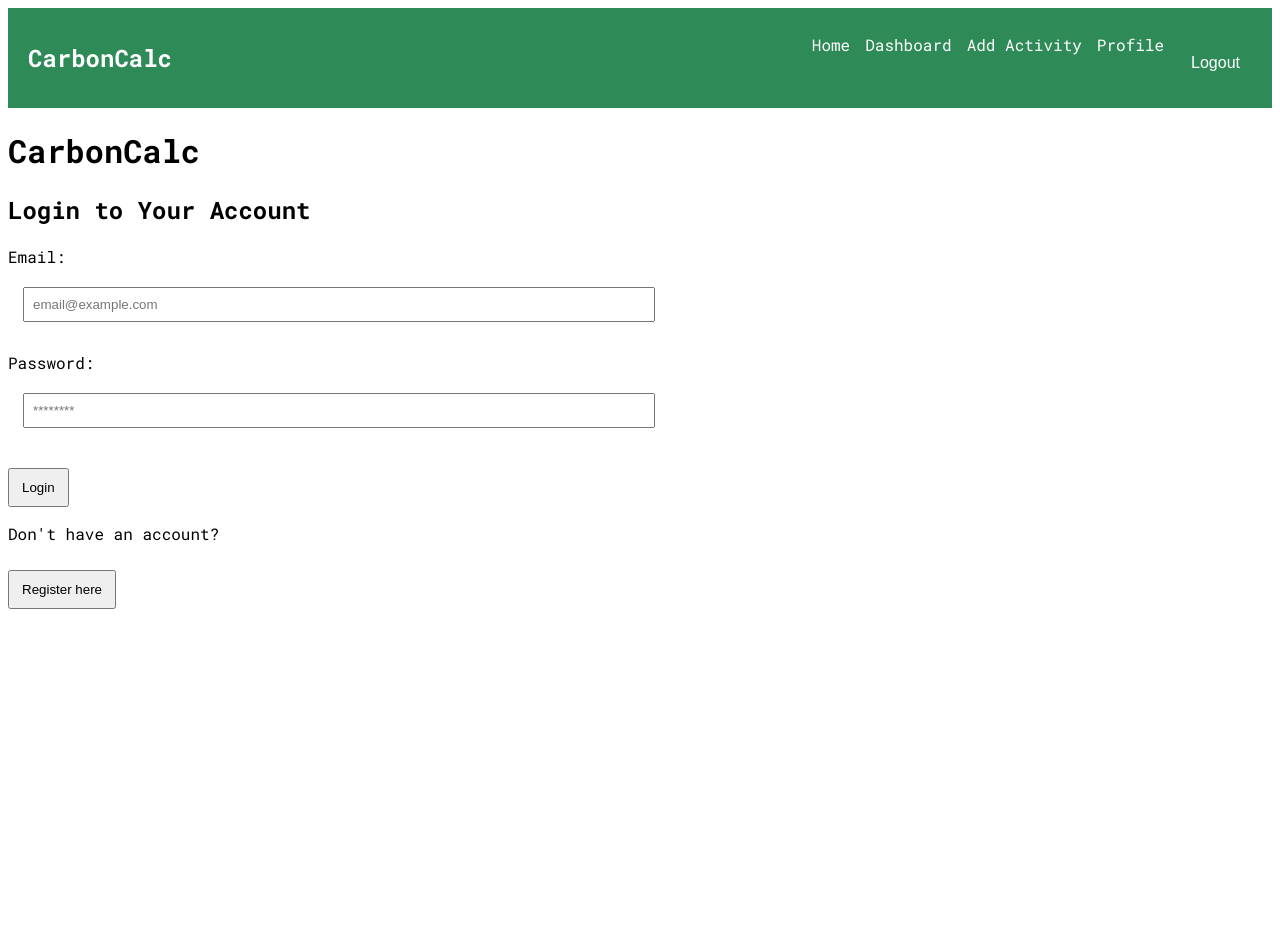
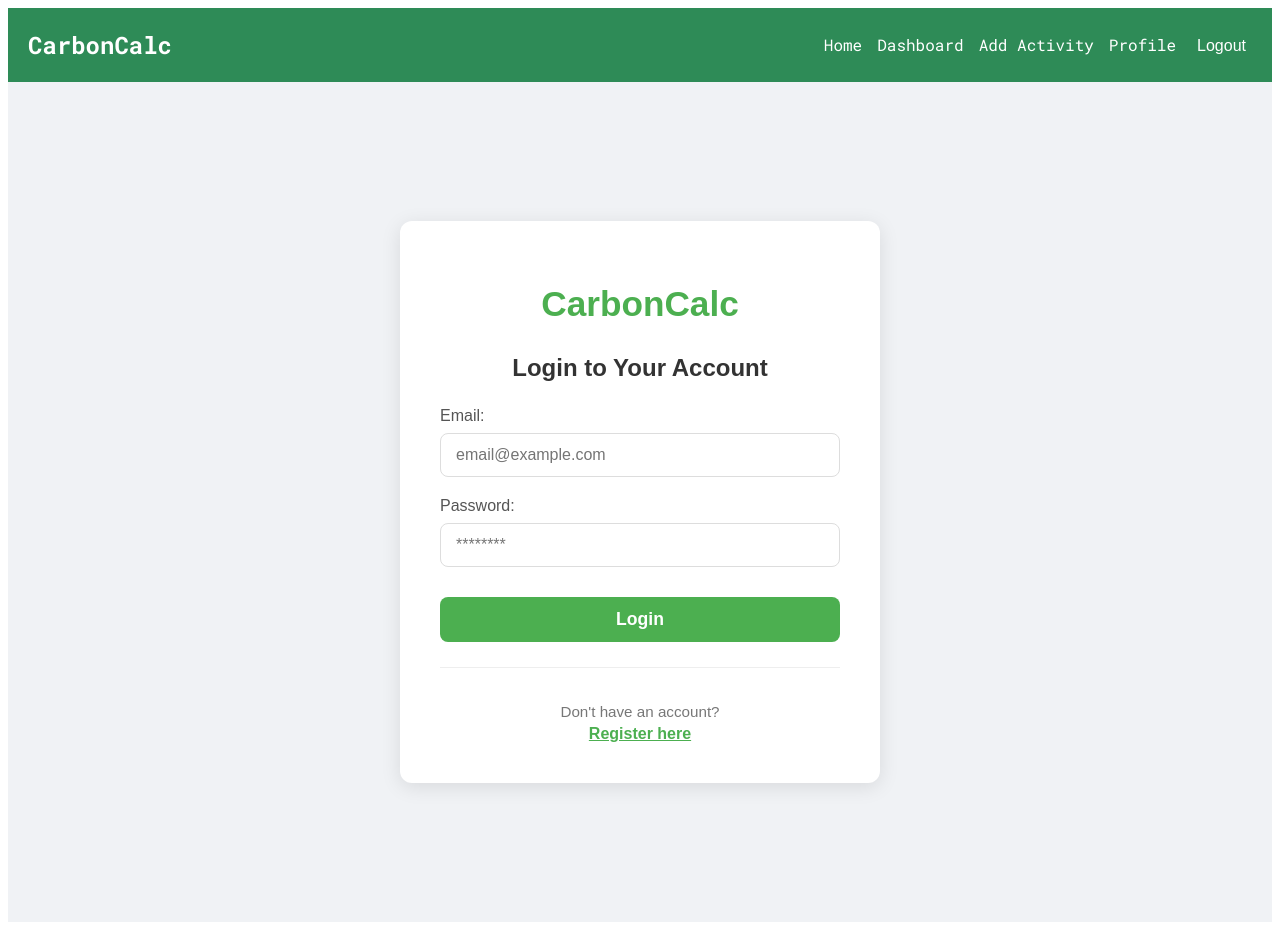
Before and after one commit to sdg877/carbon_calculator_fe, a Next.js app: page /identity in a window 1280 px wide. Before the commit the page ends 800 px from the top, so only its background shows below. Built offline with nearby package versions, Linux system fonts and the light colour scheme; no server answers; sample sign-in values are in the browser's storage.

Commit message:
Update to auth page form.

```diff
--- a/src/styles/forms.css
+++ b/src/styles/forms.css
@@ -1,138 +1,140 @@
-.formContainer {
-  max-width: 200px;
-  margin: 2rem auto;
-  padding: 2rem;
-  border: 1px solid #ccc;
-  border-radius: 10px;
-  background-color: #f9f9f9;
-  font-family: sans-serif;
+
+.auth-page-background {
+    min-height: 100vh;
+    display: flex;
+    justify-content: center;
+    align-items: center;
+    padding: 20px;
+    background-color: #f0f2f5;
+    font-family: 'Arial', sans-serif;
 }
 
-.inputField {
-  width: 60%;
-  padding: 0.5rem;
-  margin-bottom: 1rem;
-  border-radius: 5px;
-  border: 1px solid #ccc;
-  font-size: 1rem;
+/* --- The Auth Card (Login/Register Box) --- */
+.auth-card {
+    background: #ffffff;
+    padding: 40px;
+    border-radius: 12px;
+    box-shadow: 0 4px 20px rgba(0, 0, 0, 0.1);
+    max-width: 400px;
+    width: 100%;
+    text-align: center;
 }
 
-.submitButton {
-  width: 100%;
-  padding: 0.7rem;
-  border: none;
-  border-radius: 5px;
-  background-color: #4caf50;
-  color: white;
-  font-size: 1rem;
-  cursor: pointer;
+.auth-title {
+    color: #4caf50;
+    font-size: 2.2rem;
+    margin-bottom: 30px;
+    font-weight: 700;
 }
 
-.submitButton:hover {
-  background-color: #45a049;
-}
-
-.error {
-  color: red;
-  margin-bottom: 1rem;
-}
-
-.footprint-container {
-  max-width: 600px;
-  margin: 40px auto;
-  padding: 20px;
-  border: 1px solid #ddd;
-  border-radius: 8px;
-  background: #f9f9f9;
-}
-
-.footprint-container h1 {
-  text-align: center;
-  margin-bottom: 20px;
+/* --- Form Styling --- */
+.auth-form h2 {
+    font-size: 1.5rem;
+    color: #333;
+    margin-bottom: 25px;
+    font-weight: 600;
 }
 
 .form-group {
-  margin-bottom: 15px;
+    margin-bottom: 20px;
+    text-align: left;
 }
 
-label {
-  display: block;
-  margin-bottom: 5px;
+.auth-form label {
+    display: block;
+    margin-bottom: 8px;
+    font-weight: 500;
+    color: #555;
 }
 
-input,
-select {
-  width: 50%;
-  padding: 8px;
-  margin: 15px;
-  box-sizing: border-box;
+.auth-form input {
+    width: 100%;
+    padding: 12px 15px;
+    border: 1px solid #ddd;
+    border-radius: 8px;
+    box-sizing: border-box;
+    font-size: 1rem;
+    transition: border-color 0.3s, box-shadow 0.3s;
 }
 
-button {
-  padding: 10px 12px;
-  cursor: pointer;
-  margin-top: 10px;
+.auth-form input:focus {
+    border-color: #4caf50;
+    box-shadow: 0 0 0 3px rgba(76, 175, 80, 0.2);
+    outline: none;
 }
 
-.error {
-  margin-top: 20px;
-  color: red;
+/* --- Buttons --- */
+.primary-button {
+    width: 100%;
+    padding: 12px;
+    border: none;
+    border-radius: 8px;
+    background-color: #4caf50; /* Primary button colour */
+    color: white;
+    font-size: 1.1rem;
+    font-weight: 600;
+    cursor: pointer;
+    transition: background-color 0.3s, transform 0.1s;
+    margin-top: 10px;
 }
 
-.modal {
-  margin-top: 20px;
-  padding: 15px;
-  background: #e6ffe6;
-  border: 1px solid #b2ffb2;
-  border-radius: 5px;
+.primary-button:hover {
+    background-color: #45a049;
 }
 
-.modal-overlay {
-  position: fixed !important;
-  top: 0;
-  left: 0;
-  width: 100vw;
-  height: 100vh;
-  background: rgba(0, 0, 0, 0.6) !important;
-  display: flex;
-  justify-content: center;
-  align-items: center;
-  z-index: 9999 !important;
+.primary-button:active {
+    transform: translateY(1px);
 }
 
-.modal-box {
-  background: lightgreen;
-  color: #333;
-  padding: 30px;
-  border-radius: 10px;
-  max-width: 500px;
-  width: 90%;
-  box-shadow: 0 4px 12px rgba(0, 0, 0, 0.15);
-  position: relative;
-  z-index: 10000 !important;
+/* --- Toggle (Switch) Container --- */
+.toggle-container {
+    margin-top: 25px;
+    text-align: center;
+    border-top: 1px solid #eee;
+    padding-top: 20px;
 }
 
-.modal-close {
-  position: absolute;
-  top: 10px;
-  right: 10px;
-  background: none;
-  border: none;
-  font-size: 24px;
-  cursor: pointer;
-  line-height: 1;
-  color: #555;
+.toggle-container p {
+    margin-bottom: 5px;
+    color: #777;
+    font-size: 0.95rem;
 }
 
-.modal-box h2 {
-  margin-top: 0;
+.toggle-button {
+    background: none;
+    border: none;
+    color: #4caf50;
+    font-size: 1rem;
+    font-weight: 600;
+    cursor: pointer;
+    text-decoration: underline;
+    padding: 0;
+    transition: color 0.2s;
 }
 
-.modal-box p {
-  margin: 0.5rem 0;
+.toggle-button:hover {
+    color: #388e3c; /* Darker green on hover */
 }
 
-.modal-box ul {
-  padding-left: 1.2rem;
-  margin: 0.5rem 0;
+/* --- Error/Success Messages --- */
+.error {
+    color: #d32f2f; /* Red for errors */
+    background-color: #fdeaea;
+    padding: 10px;
+    border-radius: 6px;
+    margin-bottom: 15px;
+    border: 1px solid #f9bdbd;
+    font-size: 0.9rem;
+    text-align: center;
 }
+
+.success {
+    color: #388e3c; /* Dark green for success */
+    background-color: #e8f5e9;
+    padding: 10px;
+    border-radius: 6px;
+    margin-bottom: 15px;
+    border: 1px solid #c8e6c9;
+    font-size: 0.9rem;
+    text-align: center;
+}
```
